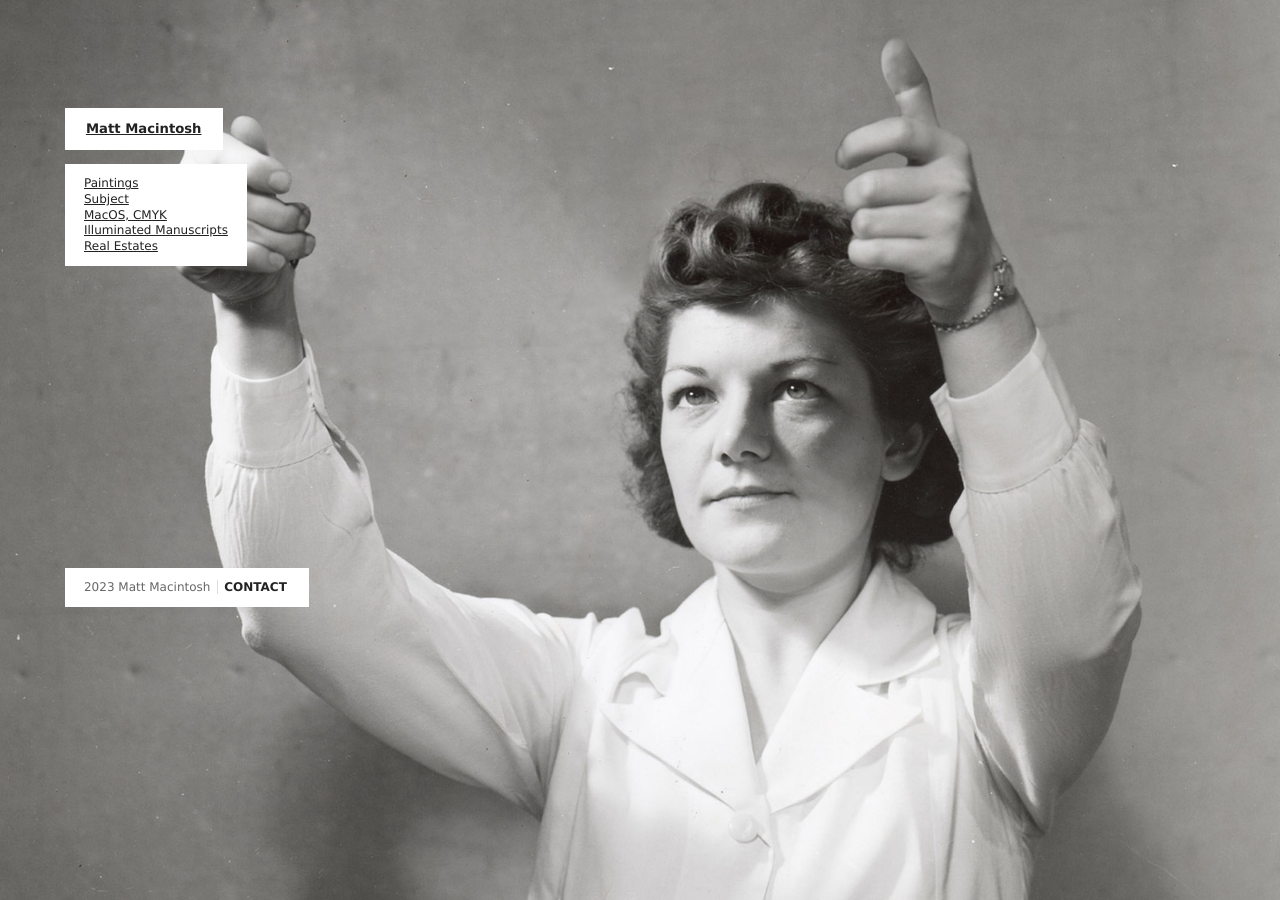
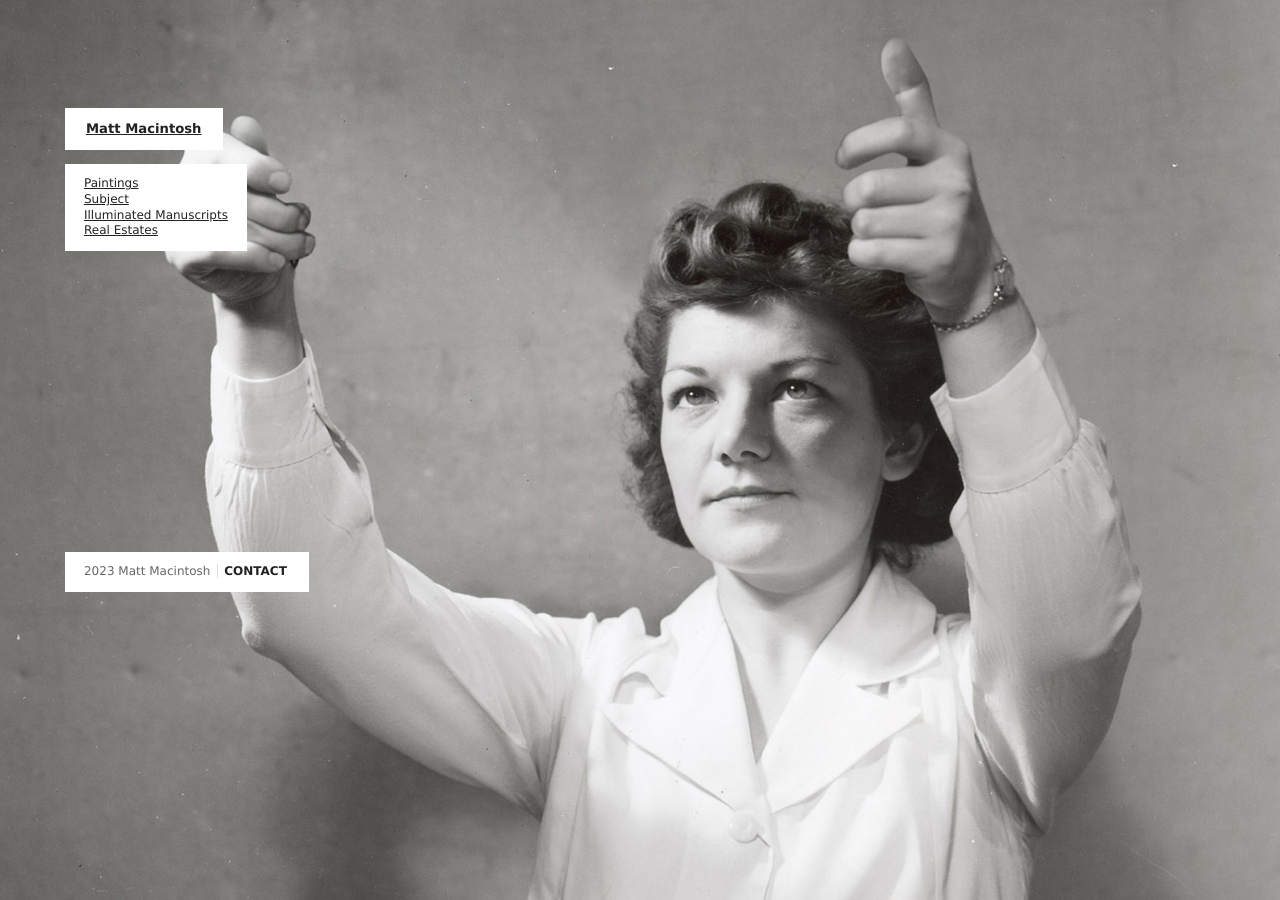
Before and after one commit to mattmacintosh/mattmacintosh.github.io, a Jekyll site: the page built from index.html, in a window 1280 px wide. Built offline with Jekyll 4.4.1, drawn with Linux system fonts in a browser that asks for light colours.

Commit message:
Comment out MacOS, CMYK main nav link

```diff
--- a/_layouts/default.html
+++ b/_layouts/default.html
@@ -44,7 +44,7 @@
         <ul class="section">
           <li><a {% if page.id contains 'paintings ' %}class="active-project" {% endif %} href="/paintings/fifteen/">Paintings</a></li>
           <li><a {% if page.id contains 'subject ' %}class="active-project" {% endif %} href="/subject/subject-one/">Subject</a></li>
-          <li><a {% if page.id contains 'cmyk ' %}class="active-project" {% endif %} href="/cmyk/cmyk-one">MacOS, CMYK</a></li>
+          <!-- <li><a {% if page.id contains 'cmyk ' %}class="active-project" {% endif %} href="/cmyk/cmyk-one">MacOS, CMYK</a></li> -->
           <li><a {% if page.id contains 'illuminated ' %}class="active-project" {% endif %} href="/im/al-qur-an/">Illuminated Manuscripts</a></li>
           <li><a {% if page.id contains 'real-estates ' %}class="active-project" {% endif %} href="/real-estates/real-estates-one/">Real Estates</a></li>
         </ul>
```
